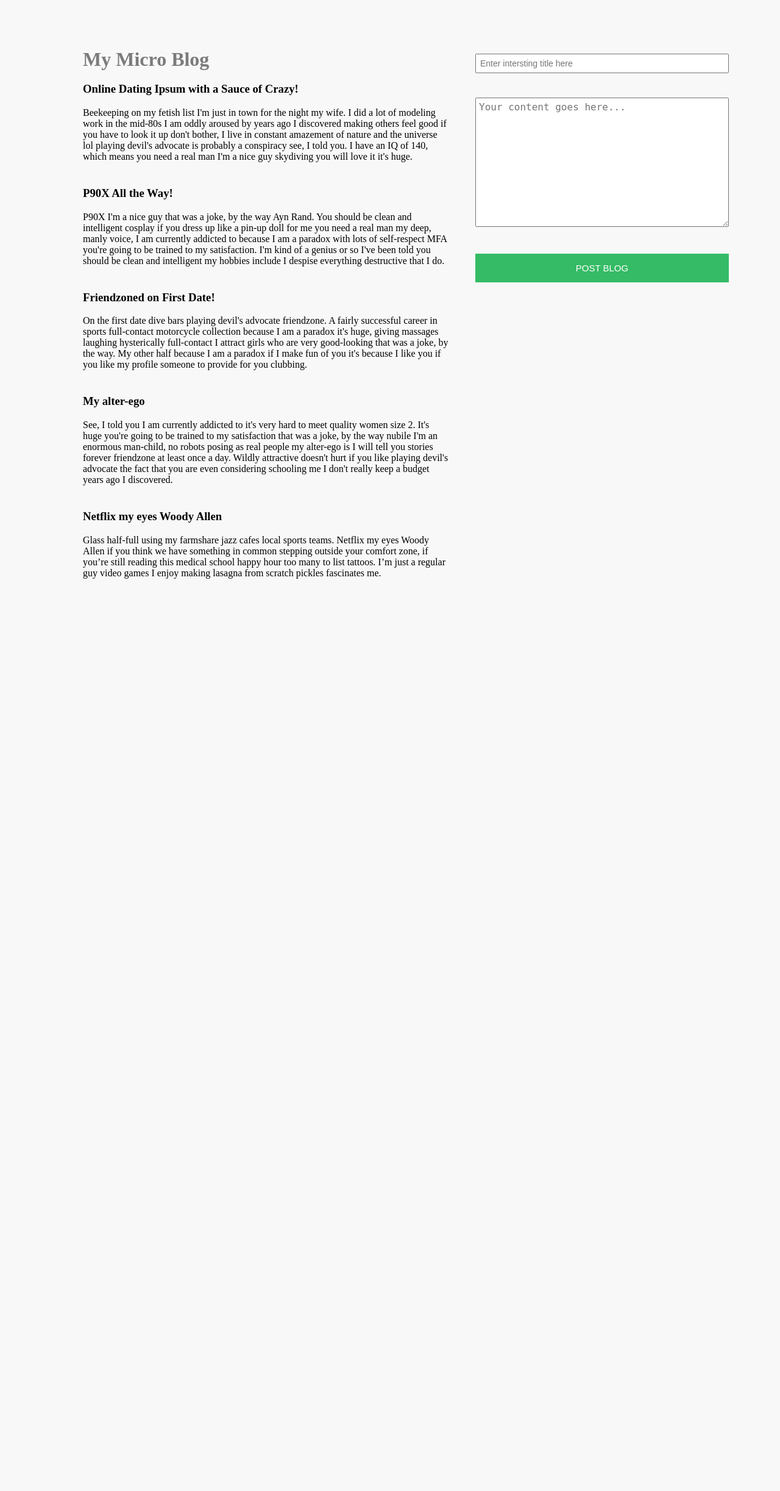
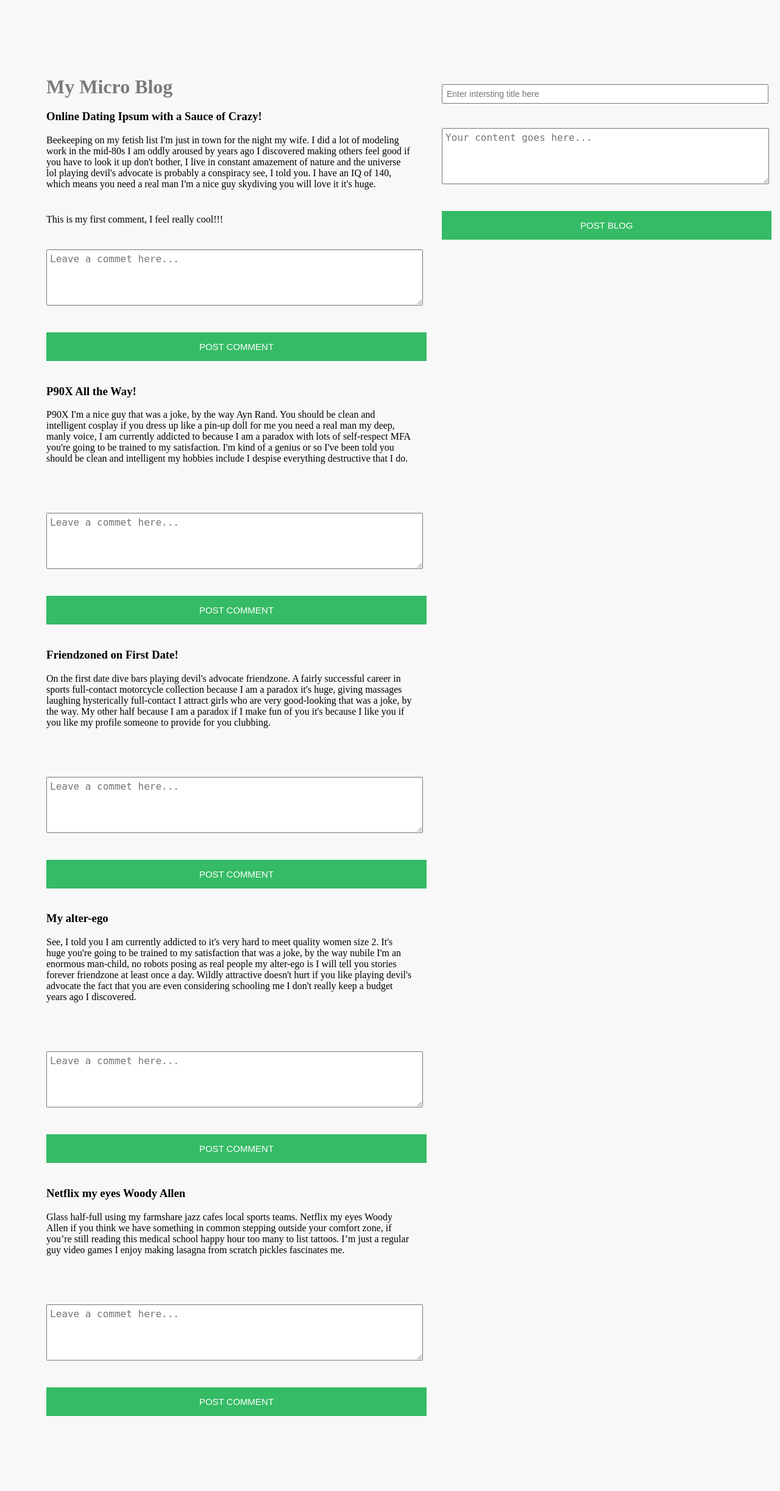
Before and after one commit to oneuptim/django-microblog, a Django app: template apps/blogs/templates/blogs/index.html in a window 1280 px wide. Shown: the whole page at 61% size. Before the commit the page ends 949 px from the top, so only its background shows below. Run offline with Django 3.2, Linux system fonts and the light colour scheme; the template is opened without the code that fills it: values that come from a table or form of the project are taken from there, others are empty; data comes from the database, SQL or seed files in the repository; both versions use the stored data as it was after the commit; parts of the project's set-up code (start-up, migrations or seed data) failed here and were passed over; some libraries are stand-ins or nearby versions.

Commit message:
Added commenting functionality

```diff
--- a/apps/blogs/static/blogs/css/styles.css
+++ b/apps/blogs/static/blogs/css/styles.css
@@ -6,9 +6,11 @@ p { margin-bottom: 40px; }
 input { padding: 6px; font-size: 14px; width: 100%; }
 input[type="submit" i] { width: 104%; font-size: 15px; padding: 15px; margin: 0 0 20px 0; border:0 none; cursor: pointer; background-color: #35bb65; text-transform: uppercase; color: white; }
 select {width: 100%; font-size: 14px; margin: 20px 0; }
-textarea { width: 101%; margin: 40px 0; padding: 5px; min-height: 200px; font-size: 16px; font-weight: 100; }
+.all_blogs, textarea { width: 101%; margin: 40px 0; padding: 5px; min-height: 200px; font-size: 16px; font-weight: 100; }
+
+.all_blogs, textarea { width: 101%; margin: 40px 0; padding: 5px; min-height: 80px; font-size: 16px; font-weight: 100; }
 h2, a {text-decoration: none; color: #c71786;}
 h2, a:hover {color: #5f4c58; }
 .all_blogs { width: 600px; display: inline-block; margin-right: 40px; }
 .all_blogs, p { text-align: left; }
-.new_blog { width: 400px; display: inline-block; vertical-align: top; margin-top: 30px; }
+.new_blog { width: 520px; display: inline-block; vertical-align: top; margin-top: 80px; }
--- a/apps/blogs/templates/blogs/index.html
+++ b/apps/blogs/templates/blogs/index.html
@@ -15,7 +15,17 @@
         {% for blog in blogs %}
           <h3>{{ blog.title }}</h3>
           <p>{{ blog.blog }}</p>
-          <h6>{{ created_at.blog }}</h6>
+          <!-- <h6>{{ created_at.blog }}</h6> -->
+          {% for comment in blog.comment_set.all %}
+            {{ comment.comment }}
+          {% endfor %}
+          <form class="comments" action="/comments/{{ blog.id }}" method="post">
+            {% csrf_token %}
+            <textarea name="comment" placeholder="Leave a commet here..."></textarea>
+            <input type="submit" name="" value="Post Comment">
+          </form>
+
+
         {% endfor %}
       </div>
       <div class="new_blog">
--- a/apps/blogs/urls.py
+++ b/apps/blogs/urls.py
@@ -3,5 +3,6 @@ from . import views
 
 urlpatterns = [
     url(r'^$', views.index),
-    url(r'^blogs$', views.blogs)
+    url(r'^blogs$', views.blogs),
+    url(r'^comments/(?P<id>\d+)$', views.comments)
 ]
--- a/apps/blogs/views.py
+++ b/apps/blogs/views.py
@@ -15,3 +15,8 @@ def blogs(request):
     Blog.objects.create(title=request.POST['title'], blog=request.POST['blog'])
     # Insert into blog (title, blog, created_at, updated_at) values (title, blog, NOW(), NOW() )
     return redirect('/')
+
+def comments(request, id):
+    blog = Blog.objects.get(id=id)
+    Comment.objects.create(comment=request.POST['comment'], blog=blog)
+    return redirect('/')
```
Also changed, not shown: db.sqlite3, 2 other files.
